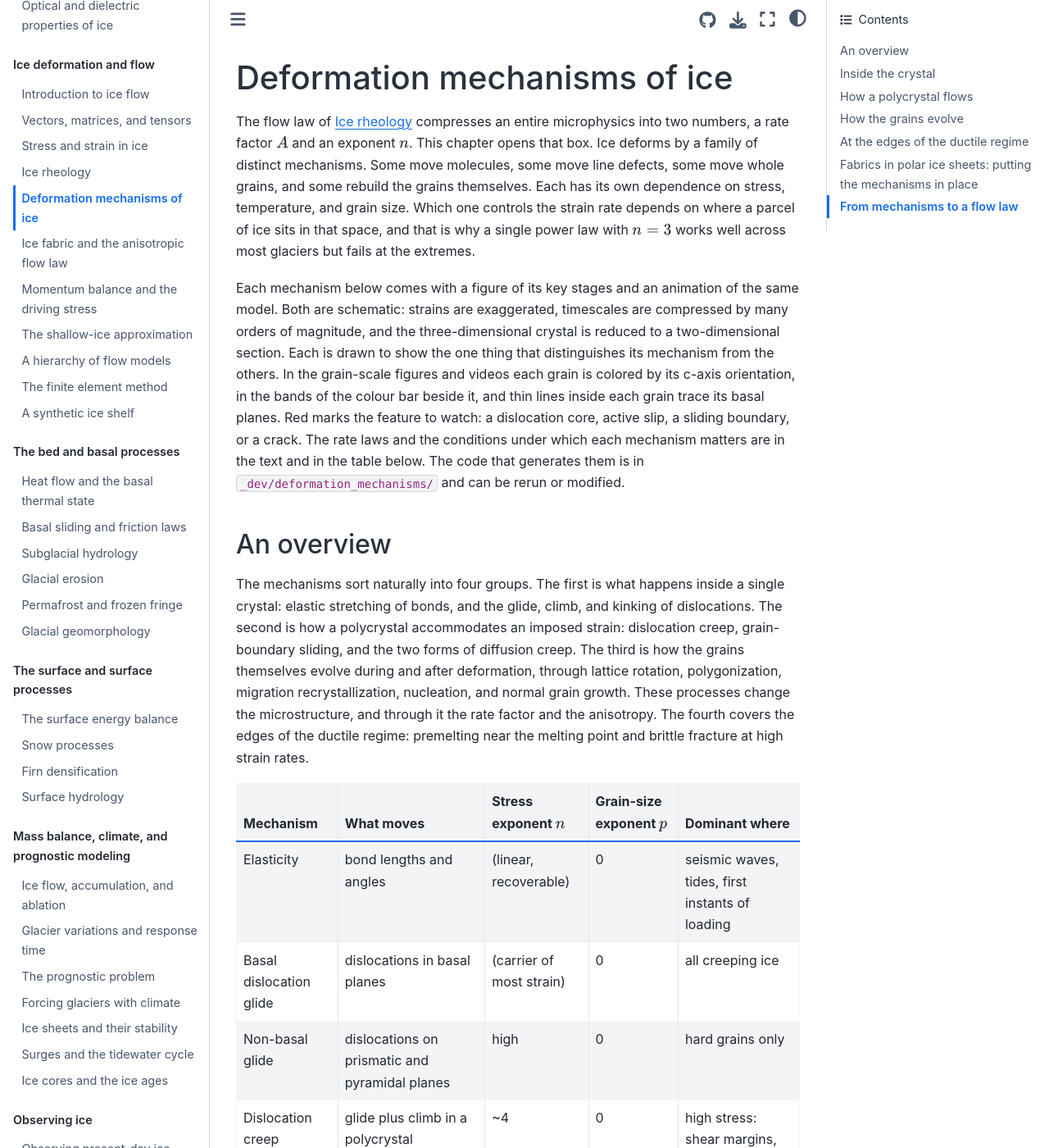
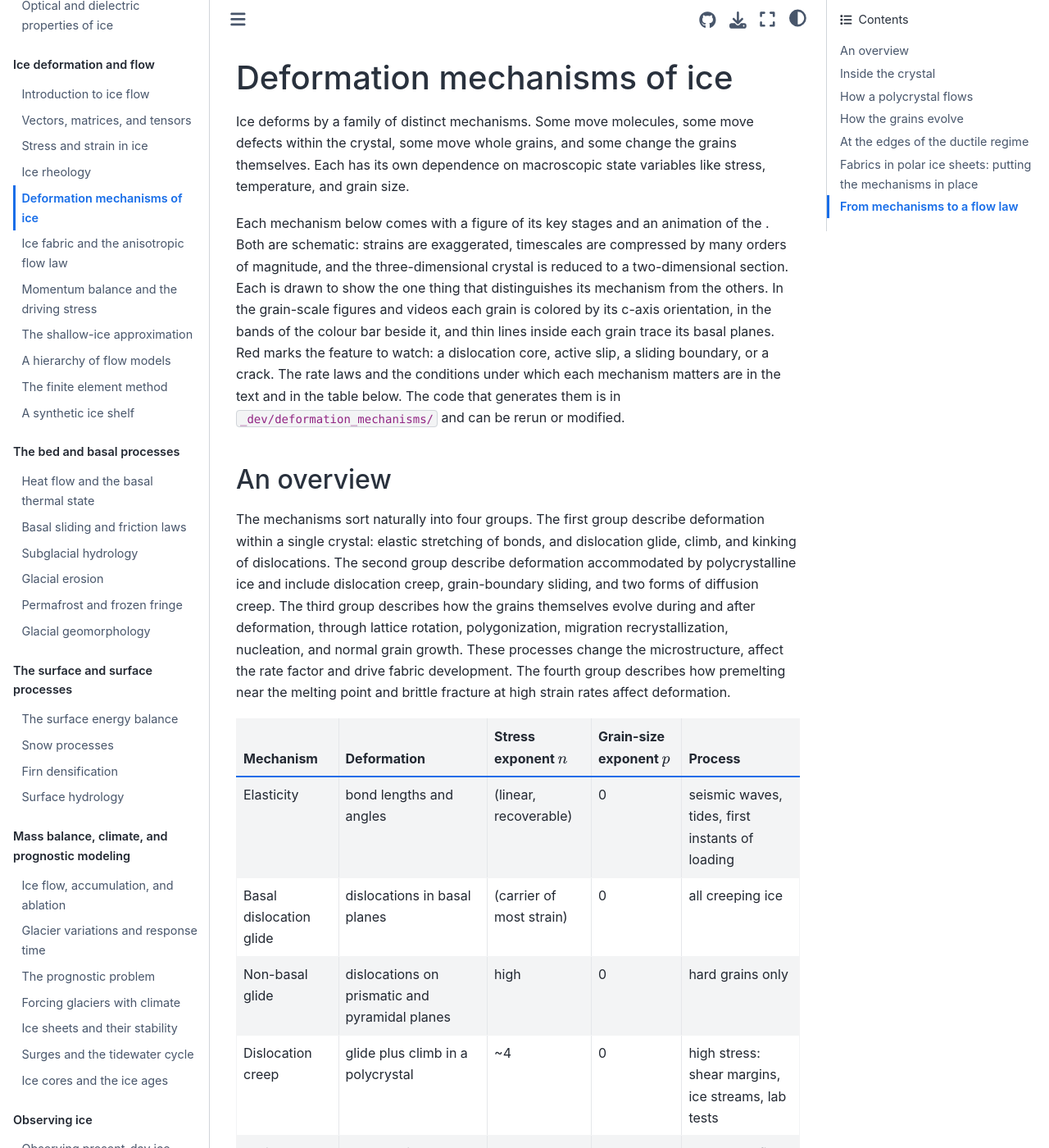
Before and after one commit to rice-glaciology/glaciology-book, a Jupyter Book: the page built from sections/ice_flow/deformation-mechanisms.md, in a window 1280 px wide and 1400 px high. Shown: the whole window at 82% size. Built offline with Jupyter Book 1.0.4 settings and Sphinx 7.4.7 and the Sphinx Book theme 1.1.4, drawn with Linux system fonts in a browser that asks for light colours; pages that are not in the unit, such as notebooks, are missing from menus; cross-references to code outside the pages are shown as plain code.

Commit message:
Clarify descriptions of ice deformation mechanisms
Revised descriptions of ice deformation mechanisms for clarity and detail.

```diff
--- a/sections/ice_flow/deformation-mechanisms.md
+++ b/sections/ice_flow/deformation-mechanisms.md
@@ -1,14 +1,19 @@
 # Deformation mechanisms of ice
 
-The flow law of {doc}`ice-rheology` compresses an entire microphysics into two numbers, a rate factor $A$ and an exponent $n$. This chapter opens that box. Ice deforms by a family of distinct mechanisms. Some move molecules, some move line defects, some move whole grains, and some rebuild the grains themselves. Each has its own dependence on stress, temperature, and grain size. Which one controls the strain rate depends on where a parcel of ice sits in that space, and that is why a single power law with $n=3$ works well across most glaciers but fails at the extremes.
+Ice deforms by a family of distinct mechanisms. Some move molecules, some move defects within the crystal, some move whole grains, and some change the grains themselves.
+Each has its own dependence on macroscopic state variables like stress, temperature, and grain size.
 
-Each mechanism below comes with a figure of its key stages and an animation of the same model. Both are schematic: strains are exaggerated, timescales are compressed by many orders of magnitude, and the three-dimensional crystal is reduced to a two-dimensional section. Each is drawn to show the one thing that distinguishes its mechanism from the others. In the grain-scale figures and videos each grain is colored by its c-axis orientation, in the bands of the colour bar beside it, and thin lines inside each grain trace its basal planes. Red marks the feature to watch: a dislocation core, active slip, a sliding boundary, or a crack. The rate laws and the conditions under which each mechanism matters are in the text and in the table below. The code that generates them is in `_dev/deformation_mechanisms/` and can be rerun or modified.
+Each mechanism below comes with a figure of its key stages and an animation of the . Both are schematic: strains are exaggerated, timescales are compressed by many orders of magnitude, and the three-dimensional crystal is reduced to a two-dimensional section. Each is drawn to show the one thing that distinguishes its mechanism from the others. In the grain-scale figures and videos each grain is colored by its c-axis orientation, in the bands of the colour bar beside it, and thin lines inside each grain trace its basal planes. Red marks the feature to watch: a dislocation core, active slip, a sliding boundary, or a crack. The rate laws and the conditions under which each mechanism matters are in the text and in the table below. The code that generates them is in `_dev/deformation_mechanisms/` and can be rerun or modified.
 
 ## An overview
 
-The mechanisms sort naturally into four groups. The first is what happens inside a single crystal: elastic stretching of bonds, and the glide, climb, and kinking of dislocations. The second is how a polycrystal accommodates an imposed strain: dislocation creep, grain-boundary sliding, and the two forms of diffusion creep. The third is how the grains themselves evolve during and after deformation, through lattice rotation, polygonization, migration recrystallization, nucleation, and normal grain growth. These processes change the microstructure, and through it the rate factor and the anisotropy. The fourth covers the edges of the ductile regime: premelting near the melting point and brittle fracture at high strain rates.
+The mechanisms sort naturally into four groups. The first group describe deformation within a single crystal: elastic stretching of bonds, and dislocation glide, climb, and kinking of dislocations.
+The second group describe deformation accommodated by polycrystalline ice and include dislocation creep, grain-boundary sliding, and two forms of diffusion creep.
+The third group describes how the grains themselves evolve during and after deformation, through lattice rotation, polygonization, migration recrystallization, nucleation, and normal grain growth.
+These processes change the microstructure, affect the rate factor and drive fabric development.
+The fourth group describes how premelting near the melting point and brittle fracture at high strain rates affect deformation.
 
-| Mechanism | What moves | Stress exponent $n$ | Grain-size exponent $p$ | Dominant where |
+| Mechanism | Deformation | Stress exponent $n$ | Grain-size exponent $p$ | Process |
 |---|---|---|---|---|
 | Elasticity | bond lengths and angles | (linear, recoverable) | 0 | seismic waves, tides, first instants of loading |
 | Basal dislocation glide | dislocations in basal planes | (carrier of most strain) | 0 | all creeping ice |
```
